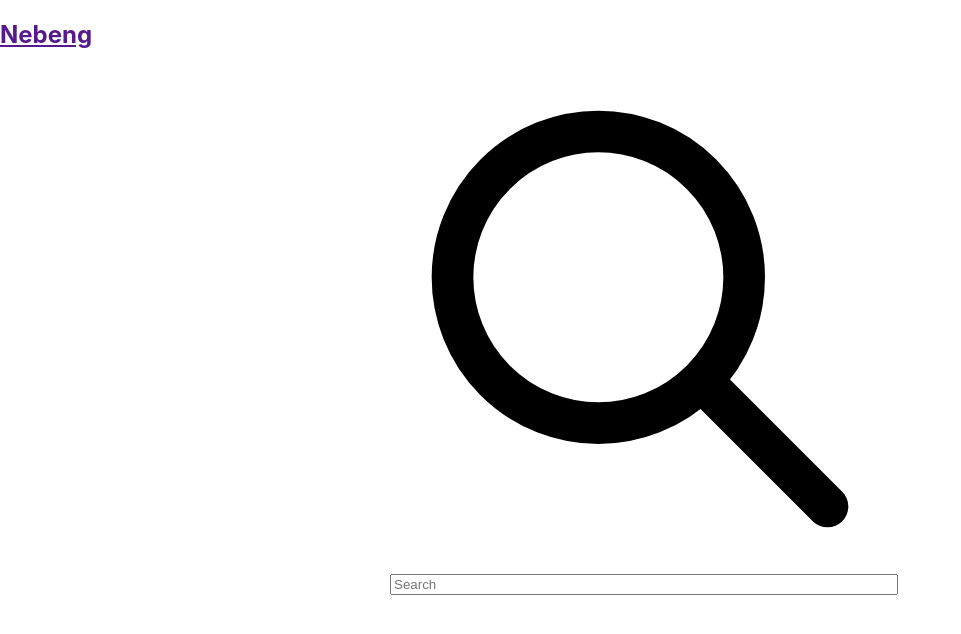
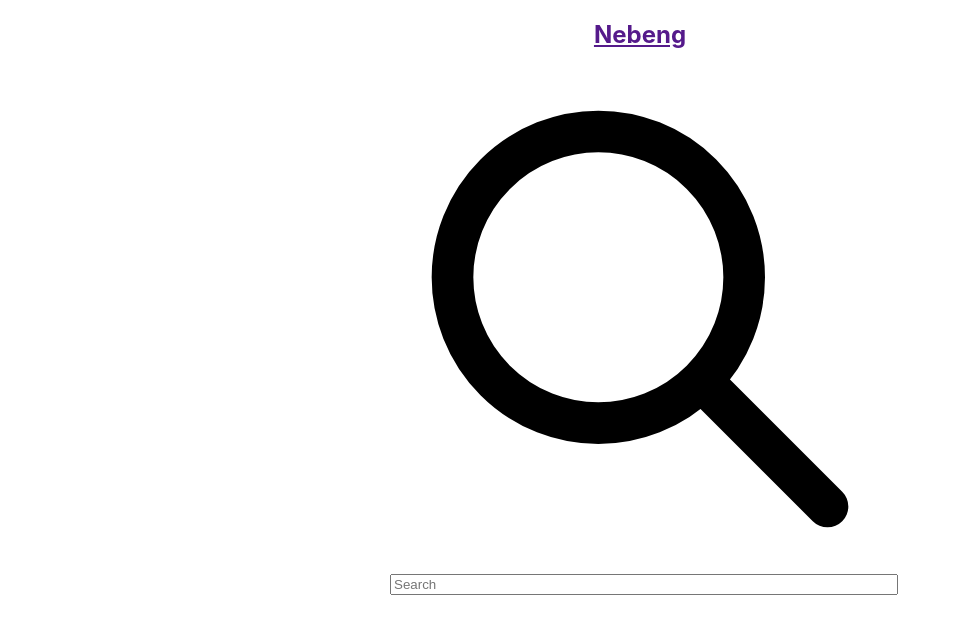
Before and after one commit to awahids/nebeng-github-api, a React (Create React App) app: page / in a window 1280 px wide. Shown: the top 634 px of the page, without its empty margins (0-961 px from the left). Built offline with nearby package versions, Linux system fonts and the light colour scheme.

Commit message:
fix router app and remove authorization header

```diff
--- a/src/App.jsx
+++ b/src/App.jsx
@@ -1,12 +1,12 @@
 import './App.css';
 
-import Home from './page/home/Home';
+import RoutesLink from "./routes/routes";
 
 const App = () => {
   return (
-    <>
-      <Home />
-    </>
+    <div className="App">
+        <RoutesLink />
+    </div>
   );
 }
 
--- a/src/components/search/Search.jsx
+++ b/src/components/search/Search.jsx
@@ -9,7 +9,7 @@ export default function Search() {
   const [resData, setResData] = useState([]);
   const [search, setSearch] = useState("");
 
-  const tokenGithub = "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";
+  // const tokenGithub = process.env.REACT_APP_GITHUB_TOKEN;
   const notifyError = (message) =>
     toast(<p style={{ fontSize: 16 }}>{message}</p>, {
       position: "top-center",
@@ -32,7 +32,8 @@ export default function Search() {
       axios
         .get(`https://api.github.com/search/users?q=${search}&per_page=5`, {
           headers: {
-            Authorization: `token ${tokenGithub}`,
+            // Authorization: `token ${tokenGithub}`,
+            'User-Agent': 'request',
           },
         })
         .then((response) => {
--- a/src/components/table/Table.jsx
+++ b/src/components/table/Table.jsx
@@ -7,6 +7,7 @@ import Box from "@mui/material/Box";
 import Modal from "@mui/material/Modal";
 import Fade from "@mui/material/Fade";
 import utc from "dayjs/plugin/utc";
+
 dayjs.extend(utc);
 export default function TableRepo(props) {
   const { listRepo = [] } = props;
--- a/src/page/user/User.jsx
+++ b/src/page/user/User.jsx
@@ -1,20 +1,21 @@
 import React, { useEffect, useState } from "react";
 import NavBar from "../../components/navbar/Navbar";
 import { useLocation } from "react-router-dom";
-import TableRepo from "../../components/table/table";
+import TableRepo from "../../components/table/Table";
 import axios from "axios";
 
 export default function UserDetail() {
   const location = useLocation();
   const [repoData, setRepoData] = useState([]);
   const [loading, setLoading] = useState(false);
-  const tokenGithub = "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";
+  // const tokenGithub = process.env.REACT_APP_GITHUB_TOKEN;
   useEffect(() => {
     setLoading(true);
     axios
       .get(`${location.state.repoApi}`, {
         headers: {
-          Authorization: `token ${tokenGithub}`,
+          // Authorization: `token ${tokenGithub}`,
+          'User-Agent': 'request',
         },
       })
       .then((response) => {
```
